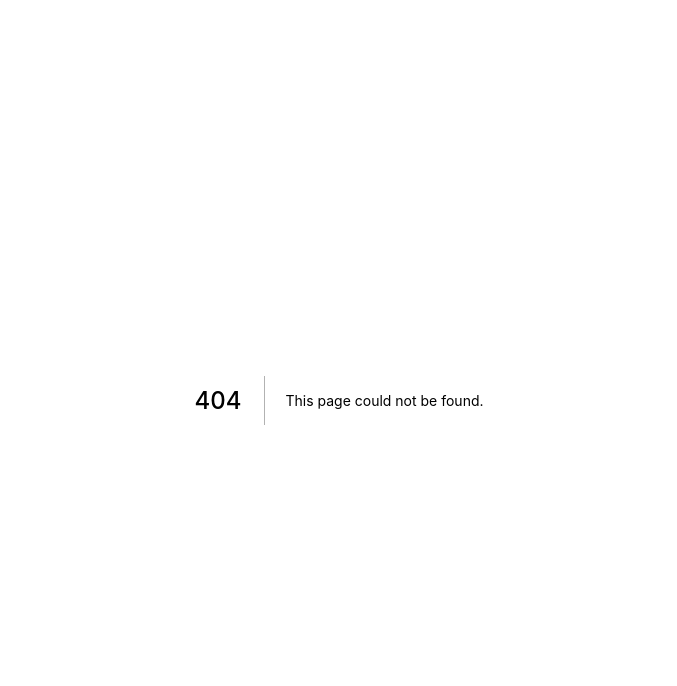
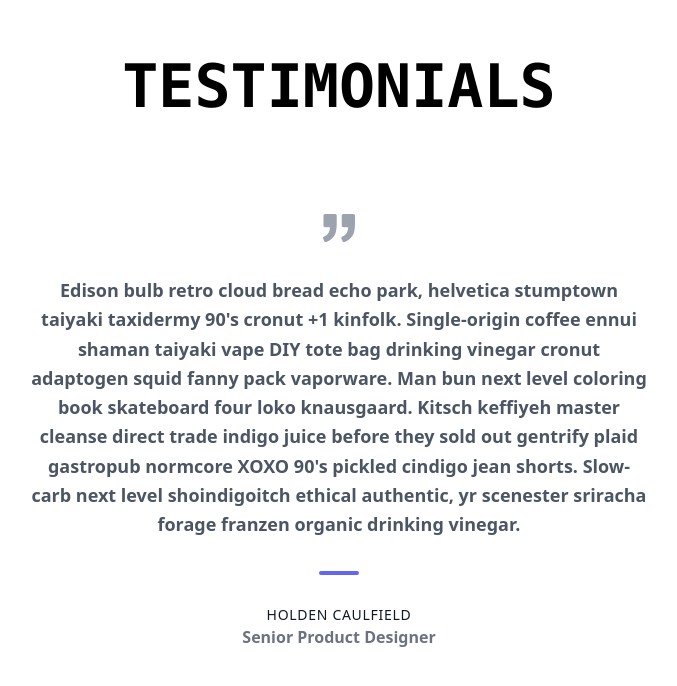
Before and after one commit to sakettiwari076/itsol, a Next.js app: page /Components/testimonials in a window 1280 px wide. Before the commit this address had no page. Shown: the top 686 px of the page, without its empty margins (301-978 px from the left). Built offline with nearby package versions, Linux system fonts and the light colour scheme.

Commit message:
testimonials added

```diff
--- /dev/null
+++ b/pages/Components/testimonials.js
@@ -0,0 +1,24 @@
+import React from 'react'
+
+const testimonials = () => {
+  return (
+    <div className='bgtt pt-14  font-bold pad2 '>
+    <h1 className='text-6xl  cen  text-black font-mono'>TESTIMONIALS</h1>
+    <div className="text-gray-600 body-font">
+  <div className="container px-5 py-24 mx-auto">
+    <div className="xl:w-1/2 lg:w-3/4 w-full mx-auto text-center">
+      <svg xmlns="http://www.w3.org/2000/svg" fill="currentColor" class="inline-block w-8 h-8 text-gray-400 mb-8" viewBox="0 0 975.036 975.036">
+        <path d="M925.036 57.197h-304c-27.6 0-50 22.4-50 50v304c0 27.601 22.4 50 50 50h145.5c-1.9 79.601-20.4 143.3-55.4 191.2-27.6 37.8-69.399 69.1-125.3 93.8-25.7 11.3-36.8 41.7-24.8 67.101l36 76c11.6 24.399 40.3 35.1 65.1 24.399 66.2-28.6 122.101-64.8 167.7-108.8 55.601-53.7 93.7-114.3 114.3-181.9 20.601-67.6 30.9-159.8 30.9-276.8v-239c0-27.599-22.401-50-50-50zM106.036 913.497c65.4-28.5 121-64.699 166.9-108.6 56.1-53.7 94.4-114.1 115-181.2 20.6-67.1 30.899-159.6 30.899-277.5v-239c0-27.6-22.399-50-50-50h-304c-27.6 0-50 22.4-50 50v304c0 27.601 22.4 50 50 50h145.5c-1.9 79.601-20.4 143.3-55.4 191.2-27.6 37.8-69.4 69.1-125.3 93.8-25.7 11.3-36.8 41.7-24.8 67.101l35.9 75.8c11.601 24.399 40.501 35.2 65.301 24.399z"></path>
+      </svg>
+      <p className="leading-relaxed text-lg">Edison bulb retro cloud bread echo park, helvetica stumptown taiyaki taxidermy 90's cronut +1 kinfolk. Single-origin coffee ennui shaman taiyaki vape DIY tote bag drinking vinegar cronut adaptogen squid fanny pack vaporware. Man bun next level coloring book skateboard four loko knausgaard. Kitsch keffiyeh master cleanse direct trade indigo juice before they sold out gentrify plaid gastropub normcore XOXO 90's pickled cindigo jean shorts. Slow-carb next level shoindigoitch ethical authentic, yr scenester sriracha forage franzen organic drinking vinegar.</p>
+      <span className="inline-block h-1 w-10 rounded bg-indigo-500 mt-8 mb-6"></span>
+      <h2 className="text-gray-900 font-medium title-font tracking-wider text-sm">HOLDEN CAULFIELD</h2>
+      <p className="text-gray-500">Senior Product Designer</p>
+    </div>
+  </div>
+</div>
+</div>
+  )
+}
+
+export default testimonials
```
